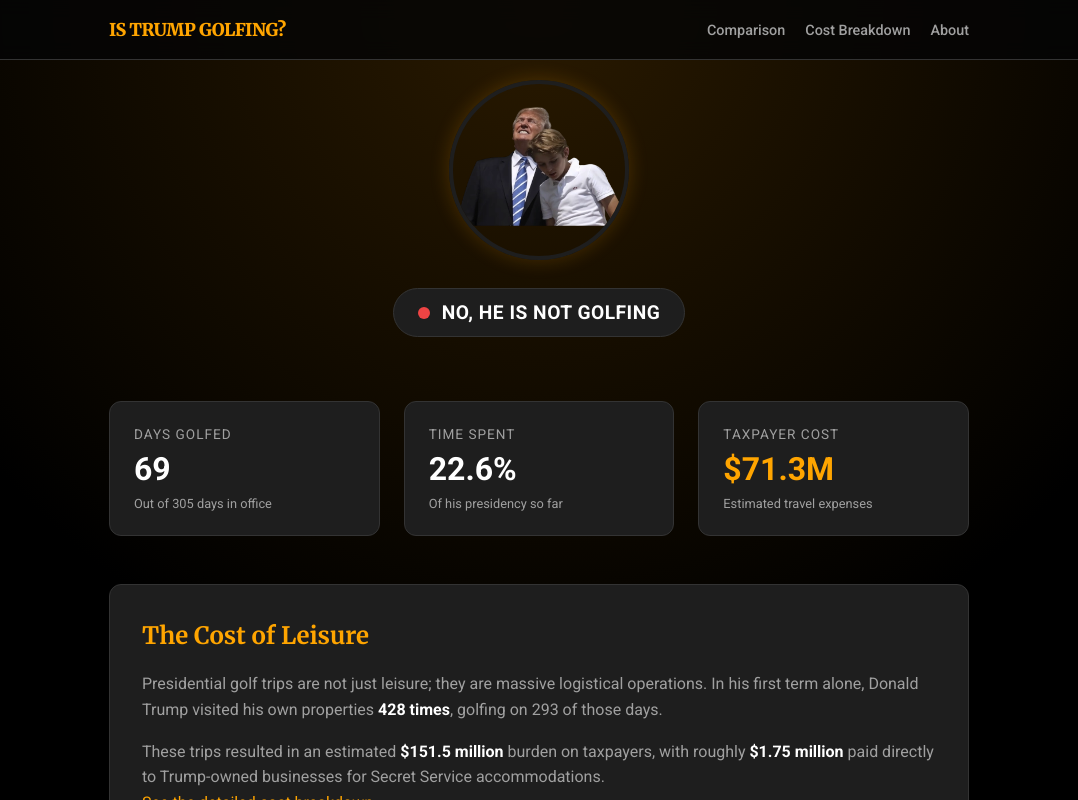
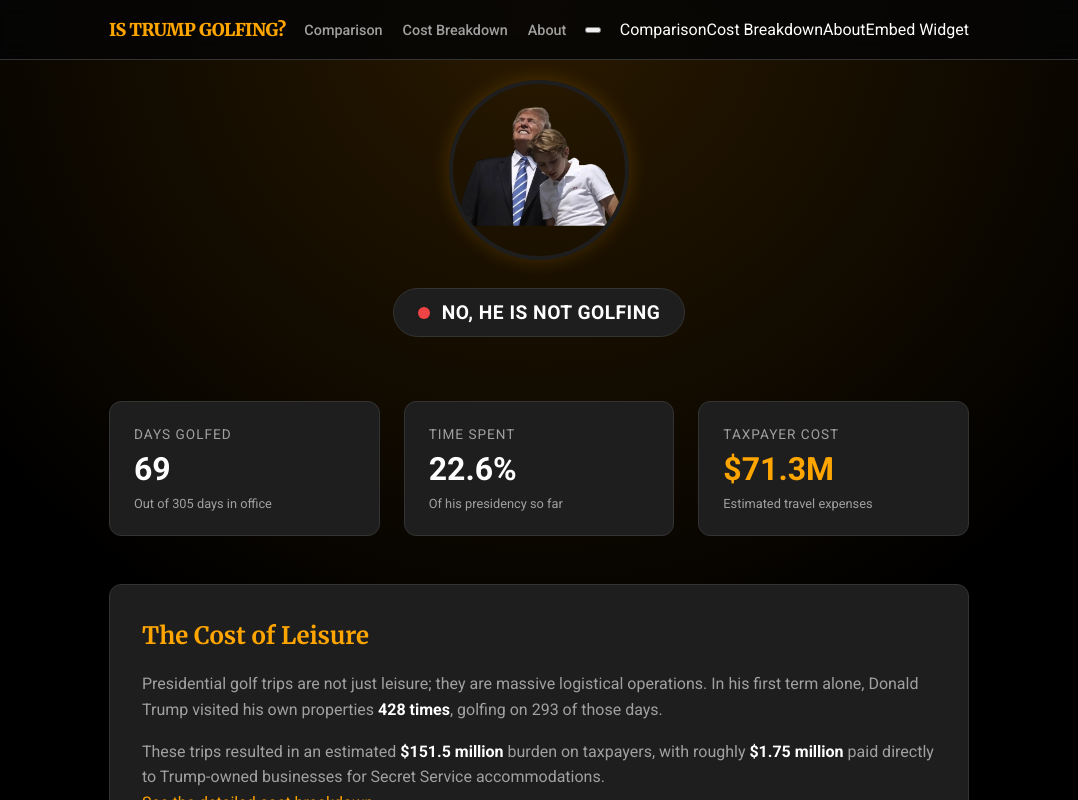
Before and after one commit to soyboi1312/istrumpgolfing.today, a Next.js app: page / in a window 1280 px wide. Shown: the top 800 px of the page, without its empty margins (101-1179 px from the left). Built offline with nearby package versions, Linux system fonts and the light colour scheme.

Commit message:
Update Navbar.tsx

```diff
--- a/components/Navbar.tsx
+++ b/components/Navbar.tsx
@@ -1,18 +1,59 @@
 // components/Navbar.tsx
 import Link from 'next/link';
+import { useState } from 'react';
 import styles from '../styles/Home.module.css';
 
 const Navbar = () => {
+  const [isOpen, setIsOpen] = useState(false);
+
+  const toggleMenu = () => {
+    setIsOpen(!isOpen);
+  };
+
   return (
     <nav className={styles.navbar}>
       <div className={styles.navContent}>
         <Link href="/">
-          <a className={styles.navLogo}>IS TRUMP GOLFING?</a>
+          <a className={styles.navLogo} onClick={() => setIsOpen(false)}>
+            IS TRUMP GOLFING?
+          </a>
         </Link>
+
+        {/* Desktop Links */}
         <div className={styles.navLinks}>
           <Link href="/comparison"><a className={styles.navLink}>Comparison</a></Link>
           <Link href="/cost-breakdown"><a className={styles.navLink}>Cost Breakdown</a></Link>
           <Link href="/about"><a className={styles.navLink}>About</a></Link>
+        </div>
+
+        {/* Mobile Hamburger Button */}
+        <button
+          className={styles.hamburger}
+          onClick={toggleMenu}
+          aria-label="Toggle menu"
+          aria-expanded={isOpen}
+        >
+          <span className={`${styles.hamburgerLine} ${isOpen ? styles.hamburgerLineOpen : ''}`} />
+          <span className={`${styles.hamburgerLine} ${isOpen ? styles.hamburgerLineOpen : ''}`} />
+          <span className={`${styles.hamburgerLine} ${isOpen ? styles.hamburgerLineOpen : ''}`} />
+        </button>
+
+        {/* Mobile Menu Overlay */}
+        <div className={`${styles.mobileMenu} ${isOpen ? styles.mobileMenuOpen : ''}`}>
+          <div className={styles.mobileMenuLinks}>
+            <Link href="/comparison">
+              <a className={styles.mobileMenuLink} onClick={toggleMenu}>Comparison</a>
+            </Link>
+            <Link href="/cost-breakdown">
+              <a className={styles.mobileMenuLink} onClick={toggleMenu}>Cost Breakdown</a>
+            </Link>
+            <Link href="/about">
+              <a className={styles.mobileMenuLink} onClick={toggleMenu}>About</a>
+            </Link>
+            <Link href="/embed">
+              <a className={styles.mobileMenuLink} onClick={toggleMenu}>Embed Widget</a>
+            </Link>
+          </div>
         </div>
       </div>
     </nav>
```
